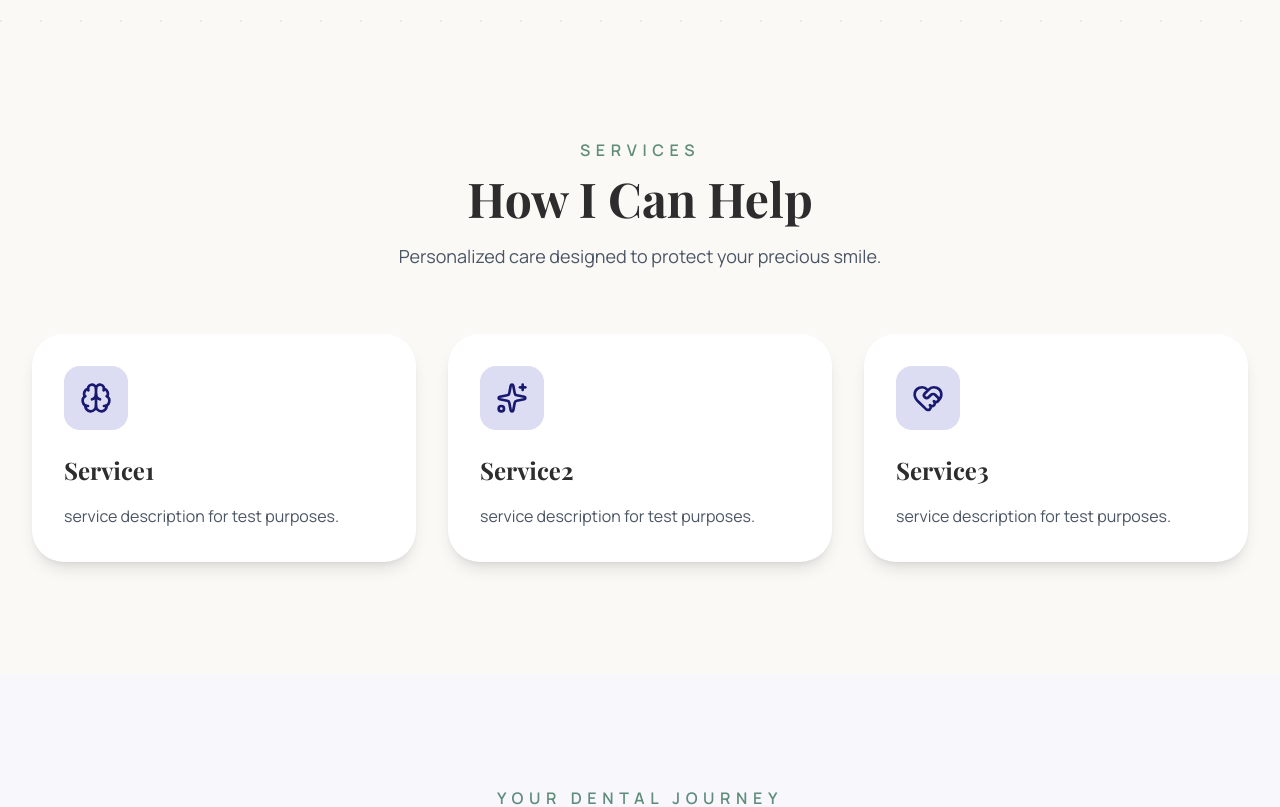
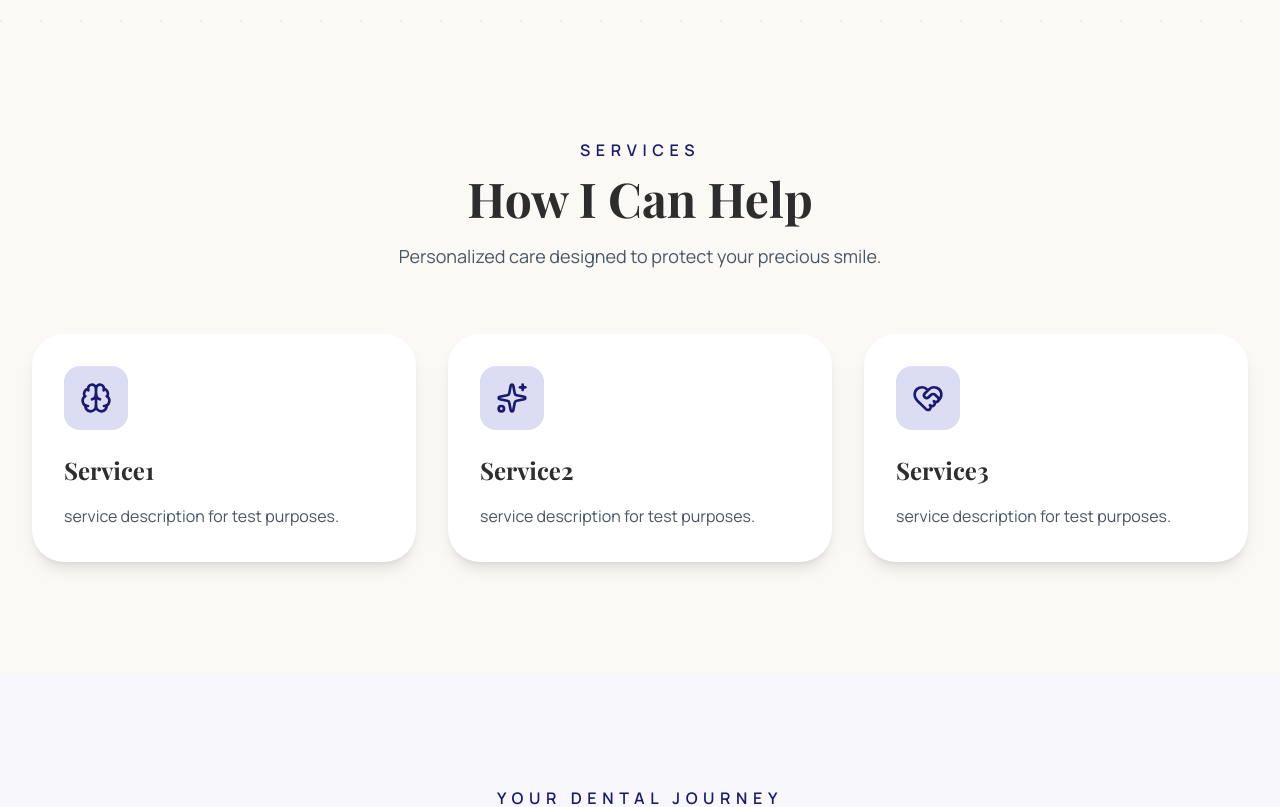
Before and after one commit to meridiandynamicsonline/sribalajidentalcare, a React (Vite) app: page / in a window 1280 px wide. Shown: the part 1260-2067 px from the top of the page. Built offline with nearby package versions, Linux system fonts and the light colour scheme.

Commit message:
Update dental clinic theme to navy blue

```diff
--- a/src/components/ui/SectionHeading.jsx
+++ b/src/components/ui/SectionHeading.jsx
@@ -6,7 +6,7 @@ export default function SectionHeading({
   return (
     <div className="mb-16 text-center">
 
-      <p className="mb-3 uppercase tracking-[0.35em] font-semibold text-[#5F8D7A]">
+      <p className="mb-3 uppercase tracking-[0.35em] font-semibold text-[#191970]">
         {eyebrow}
       </p>
 
```
